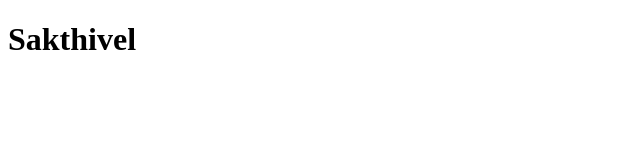
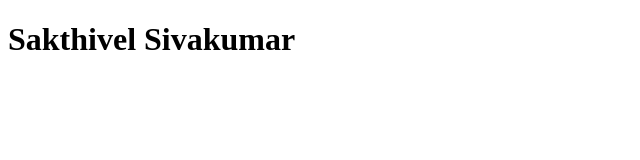
Before and after one commit to sakthii07/Mini_workout-app, a plain HTML site: page index.html in a window 1280 px wide. Shown: the whole page, without its empty margins (0-640 px from the left). Drawn offline with Linux system fonts and the light colour scheme.

Commit message:
fix : changedmy full name

```diff
--- a/index.html
+++ b/index.html
@@ -6,6 +6,6 @@
     <title>Document</title>
 </head>
 <body>
-    <h1>Sakthivel</h1>
+    <h1>Sakthivel Sivakumar</h1>
 </body>
 </html>
```
